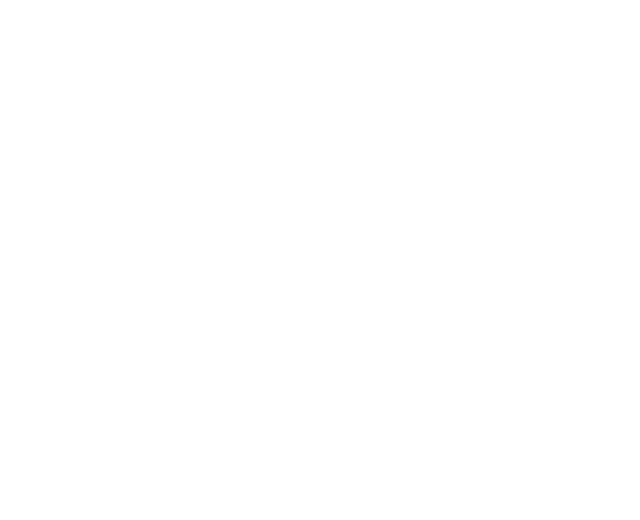
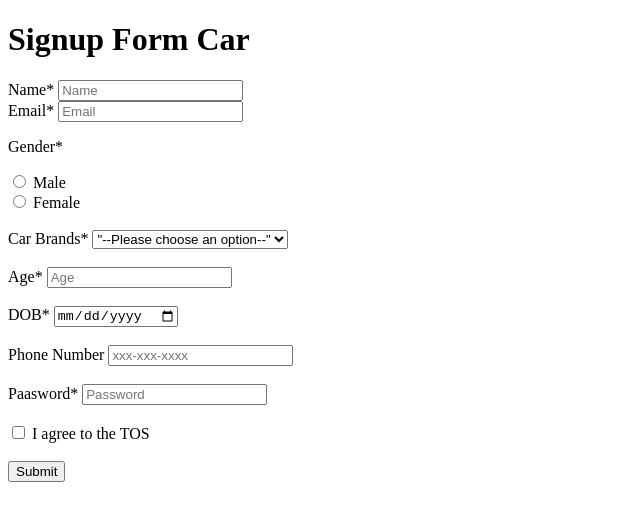
Before and after one commit to acciojob/signup-form-car-swetakothari16, a website: page main.html in a window 1280 px wide. Shown: the whole page, without its empty margins (0-640 px from the left). Drawn offline with Linux system fonts and the light colour scheme.

Commit message:
created a submission

```diff
--- a/main.html
+++ b/main.html
@@ -11,6 +11,68 @@
     <script type="text/javascript" src="./script.js">
 </script>
 
+	<form method="POST">
+		<h1>Signup Form Car</h1>
+		<div>
+			<label for="name"> Name*</label>
+			<input type = "text" id="name" placeholder="Name" required>
+		</div>
+		<div>
+			<label for="email"> Email*</label>
+			<input type = "text" id="email" placeholder="Email" required>
+		</div>
+		<div>
+			<p>Gender*</p>
+	       <input type="radio" id="gender_m" name="Gender" value="Gender">
+           <label for="gender_m">Male</label><br>
+			<input type="radio" id="gender_f" name="Gender" value="Gender">
+           <label for="gender_f">Female</label>
+		</div>
+		<div>
+			<br>
+			<label for="cars">Car Brands*</label>
+			<select id = "cars" name = "cars">
+				<option value="" disabled selected>"--Please choose an option--"</option>
+				<option value="BMW">BMW</option>
+				<option value="audi">Audi</option>
+				<option value="marcedez">Mercedez</option>
+			</select>
+
+		</div>
+		<div>
+			<br>
+			<label for = "age"> Age* </label>
+			<input type = "number" id="age" placeholder = "Age" required>
+		</div>
+		<div>
+             <br>
+			<label for = "dob"> DOB* </label>
+			<input type = "date" id="dob" placeholder = "DOB" required>
+		</div>
+
+		<div>
+             <br>
+			<label for="tel"> Phone Number </label>
+			<input type = "tel" id="tel" placeholder = "xxx-xxx-xxxx">
+		</div>
+
+		<div>
+             <br>
+			<label for = "paasword"> Paasword* </label>
+			<input type = "password" id="password" placeholder = "Password" required>
+		</div>
+
+		<div>
+			<br>
+			 <input type="checkbox" id="tos" required>
+            <label for="tos"> I agree to the TOS</label>
+
+		</div>
+         <br>
+		<button type="submit">Submit</button>
+
+
+	</form>
 </body>
 
 </html>
```
